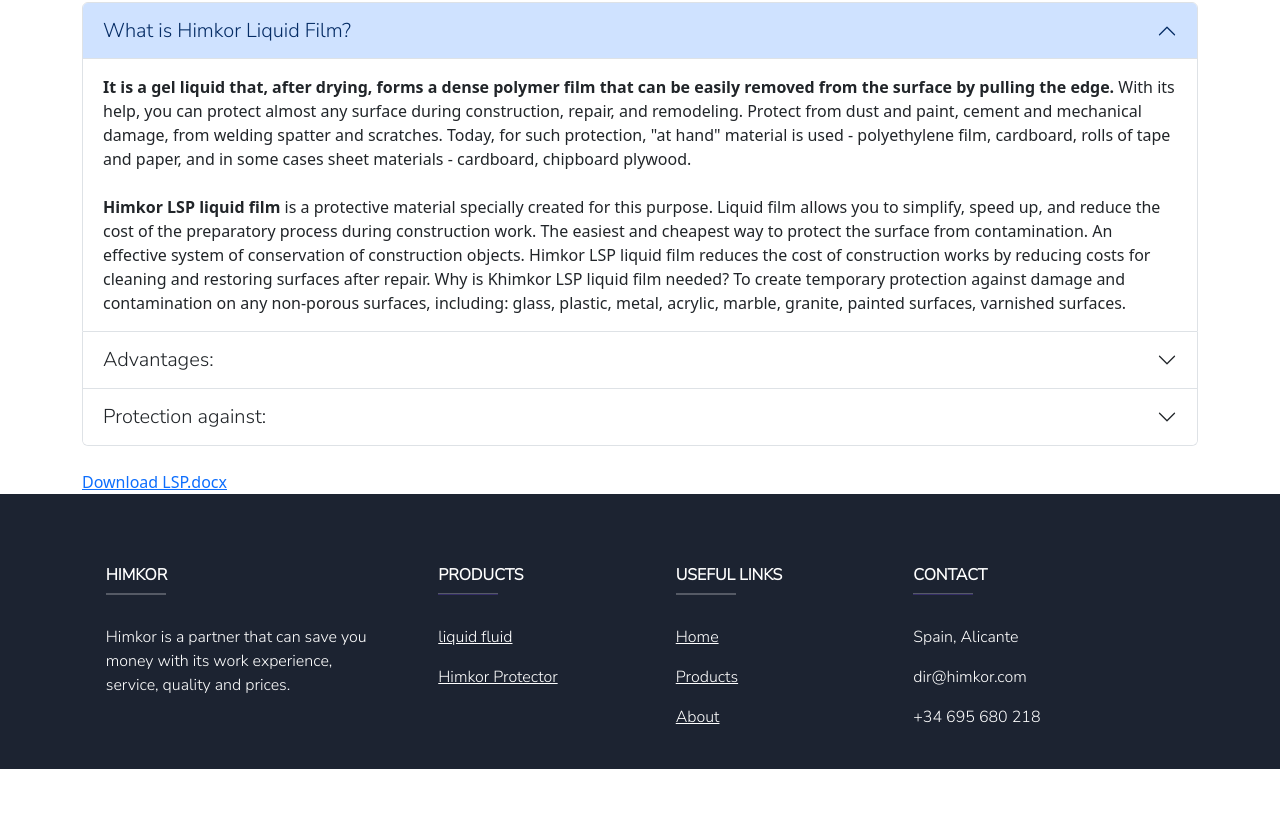
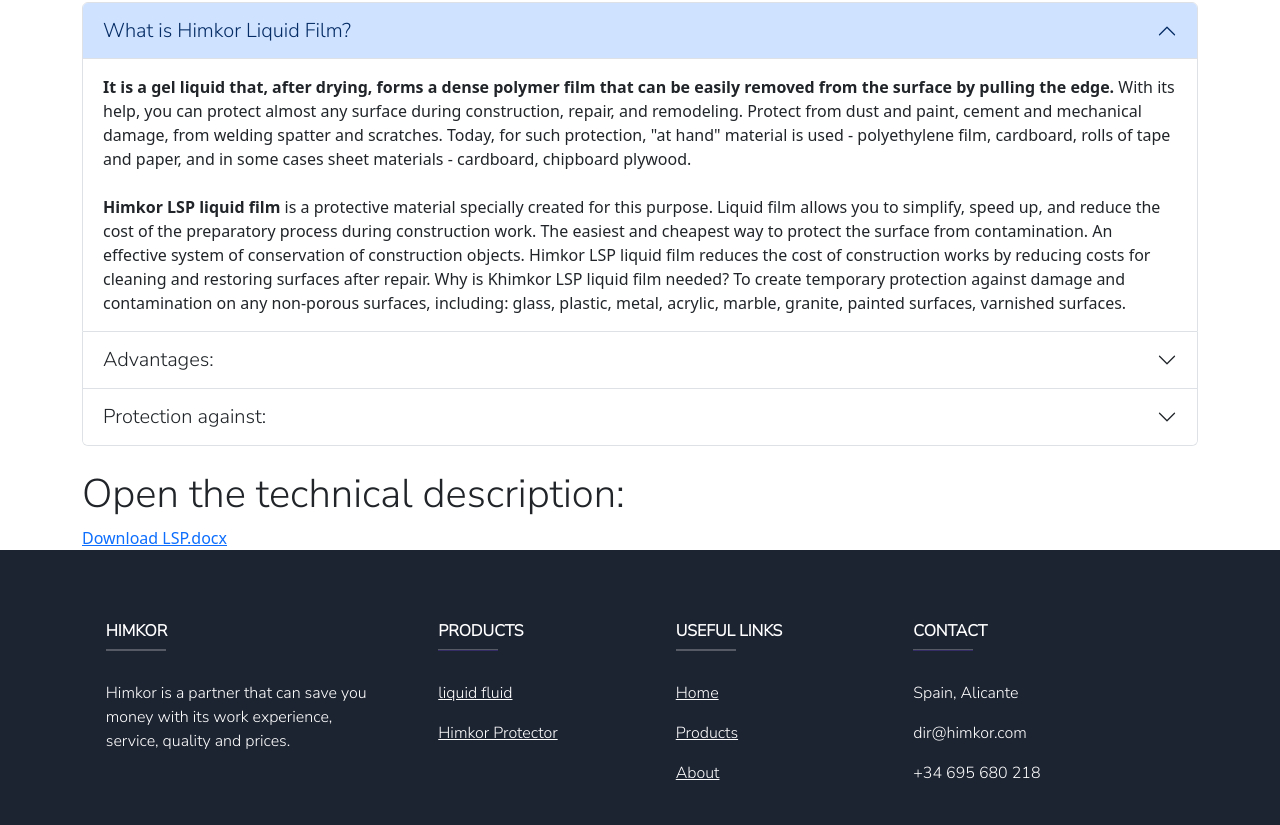
Before and after one commit to biberka/himkorNew, a plain HTML site: page AboutHimkorLiquidFilm.html in a window 1280 px wide. Shown: the part 1234-2059 px from the top of the page. Before the commit the page ends 2003 px from the top, so only its background shows below. Drawn offline with nearby package versions, Linux system fonts and the light colour scheme.

Commit message:
Update AboutHimkorLiquidFilm.html

```diff
--- a/AboutHimkorLiquidFilm.html
+++ b/AboutHimkorLiquidFilm.html
@@ -143,7 +143,8 @@
 </div>
 
 <div class="container">
-  <div class="LSPdocx">
+  <div class="LSPdocx .text-center">
+    <h1>Open the technical description:</h1>
     <a href="LSP.docx.pdf">Download LSP.docx</a>
   </div>
 </div>
```
